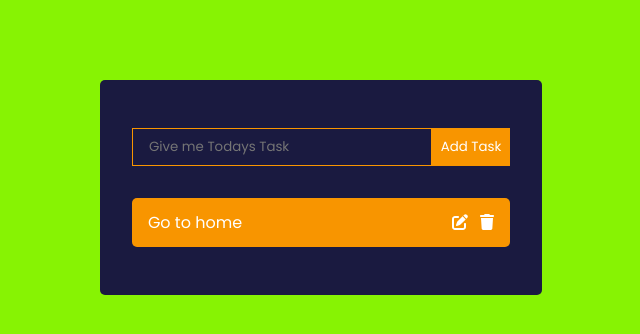
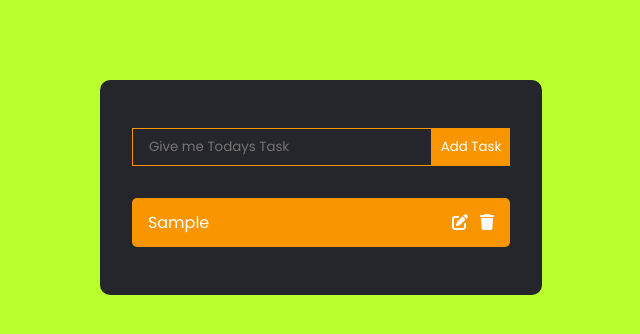
Before and after one commit to VIRN2005/Tarea3_UX, a React (Create React App) app: page / in a window 1280 px wide. Both pictures are taken after typing "Sample" into the empty fields and a click on the button "Add Task". Shown: the top 334 px of the page, without its empty margins (319-959 px from the left). Built offline with nearby package versions, Linux system fonts and the light colour scheme.

Commit message:
Tasks Uploaded on Lists

```diff
--- a/src/App.css
+++ b/src/App.css
@@ -8,7 +8,7 @@
 }
 
 body {
-  background: #87f303;
+  background: #aaff00d2;
   display: flex;
   justify-content: center;
   align-items: center;
@@ -25,10 +25,10 @@ h1 {
 }
 
 .ToDo_Stuff {
-  background: #1A1A40;
+  background: #25252c;
   margin-top: 5rem;
   padding: 2rem;
-  border-radius: 5px;
+  border-radius: 10px;
 }
 
 .ToDo_Stuff {
--- a/src/Atoms/ToDo.js
+++ b/src/Atoms/ToDo.js
@@ -4,10 +4,10 @@ import { FontAwesomeIcon } from "@fortawesome/react-fontawesome";
 import { faPenToSquare } from "@fortawesome/free-solid-svg-icons";
 import { faTrash } from "@fortawesome/free-solid-svg-icons";
 
-export const ToDo = () => {
+const ToDo = ({task}) => {
   return (
     <div className="ToDo">
-      <p>Go to home</p>
+      <p>{task.task}</p>
       <div>
         <FontAwesomeIcon icon={faPenToSquare} />
         <FontAwesomeIcon icon={faTrash} />
--- a/src/Atoms/ToDo_Stuff.js
+++ b/src/Atoms/ToDo_Stuff.js
@@ -2,23 +2,23 @@ import React, { useState } from "react";
 import ToDo_Form from "./ToDo_Form";
 import { v4 as uuidv4 } from "uuid";
 import ToDo from "./ToDo";
-uuidv4();
 
 const ToDo_Stuff = () => {
-  const [ToDos, SetToDo] = useState([]);
+  const [ToDos, SetToDos] = useState([]);
 
-  const addToDo = (ToDos) => {
-    SetToDo([
+  const addToDo = (ToDo1) => {
+    SetToDos([
       ...ToDos,
-      { id: uuidv4(), task: ToDos, completed: false, isEditing: false },
+      { id: uuidv4(), task: ToDo1, completed: false, isEditing: false },
     ]);
-    console.log(ToDo);
   };
 
   return (
     <div className="ToDo_Stuff">
       <ToDo_Form addToDo={addToDo} />
-      <ToDo />
+      {ToDos.map((ToDo1, index) => (
+        <ToDo task={ToDo1} key={index} />
+      ))}
     </div>
   );
 };
```
